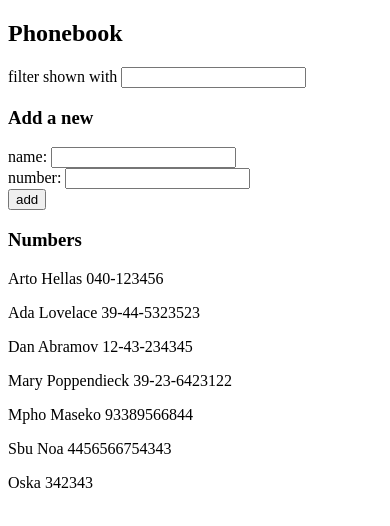
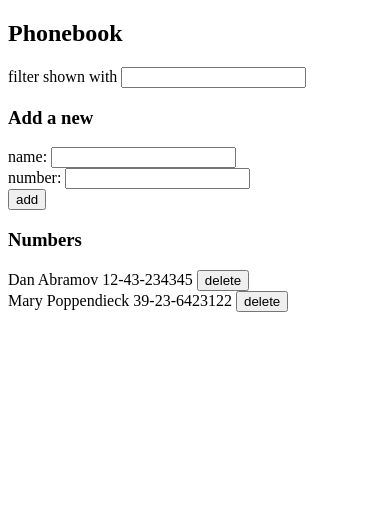
Before and after one commit to Dinokojt7/fullstackopen, a React (Vite) app in the folder part2/the-phonebook/: page / in a window 390 px wide. Shown: the top 526 px of the page. Built offline with nearby package versions, Linux system fonts and the light colour scheme; data requests are answered from the project's data file.

Commit message:
The Phonebook step 9

```diff
--- a/part2/the-phonebook/db.json
+++ b/part2/the-phonebook/db.json
@@ -1,15 +1,5 @@
 {
   "persons": [
-    {
-      "name": "Arto Hellas",
-      "number": "040-123456",
-      "id": "1"
-    },
-    {
-      "name": "Ada Lovelace",
-      "number": "39-44-5323523",
-      "id": "2"
-    },
     {
       "name": "Dan Abramov",
       "number": "12-43-234345",
@@ -19,21 +9,6 @@
       "name": "Mary Poppendieck",
       "number": "39-23-6423122",
       "id": "4"
-    },
-    {
-      "id": "c996",
-      "name": "Mpho Maseko",
-      "number": "93389566844"
-    },
-    {
-      "id": "b906",
-      "name": "Sbu Noa",
-      "number": "4456566754343"
-    },
-    {
-      "id": "ba39",
-      "name": "Oska ",
-      "number": "342343"
     }
   ]
 }
--- a/part2/the-phonebook/src/App.jsx
+++ b/part2/the-phonebook/src/App.jsx
@@ -45,10 +45,22 @@ const App = () => {
     }
   }
 
+  const handleDelete = (id) => {
+    const targetPerson = persons.find((p) => p.id === id);
+    if (window.confirm(`Delete ${targetPerson.name}?`)) {
+      phoneBookService
+        .remove(id)
+        .then(() => setPersons(persons.filter((n) => n.id !== id)));
+    } else {
+      console.log(`${targetPerson.name} remains in the server!`);
+    }
+  };
+
   function handleSearch(event) {
     setSearchName(event.target.value);
     setShowAll(false);
   }
+
   const personShowing = showAll
     ? persons
     : persons.filter((person) =>
@@ -68,7 +80,7 @@ const App = () => {
         handleNumberInput={handleNumberInput}
       />
       <h3>Numbers</h3>
-      <Persons personShowing={personShowing} />
+      <Persons personShowing={personShowing} handleDelete={handleDelete} />
     </div>
   );
 };
--- a/part2/the-phonebook/src/components/Persons.jsx
+++ b/part2/the-phonebook/src/components/Persons.jsx
@@ -1,10 +1,11 @@
-const Persons = ({ personShowing }) => {
+const Persons = ({ personShowing, handleDelete }) => {
   return (
     <>
       {personShowing.map((person) => (
-        <p key={person.id}>
-          {person.name} {person.number}
-        </p>
+        <div key={person.id}>
+          {person.name} {person.number}{" "}
+          <button onClick={() => handleDelete(person.id)}>delete</button>
+        </div>
       ))}
     </>
   );
--- a/part2/the-phonebook/src/services/phoneBookService.js
+++ b/part2/the-phonebook/src/services/phoneBookService.js
@@ -16,4 +16,9 @@ const update = (id, newObject) => {
   return request.then((response) => response.data);
 };
 
-export default { getAll, create, update };
+const remove = (id) => {
+  const request = axios.delete(`${baseUrl}/${id}`);
+  return request;
+};
+
+export default { getAll, create, update, remove };
```
